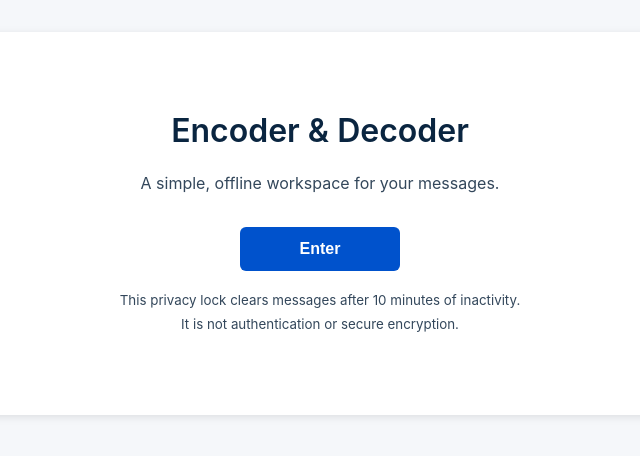
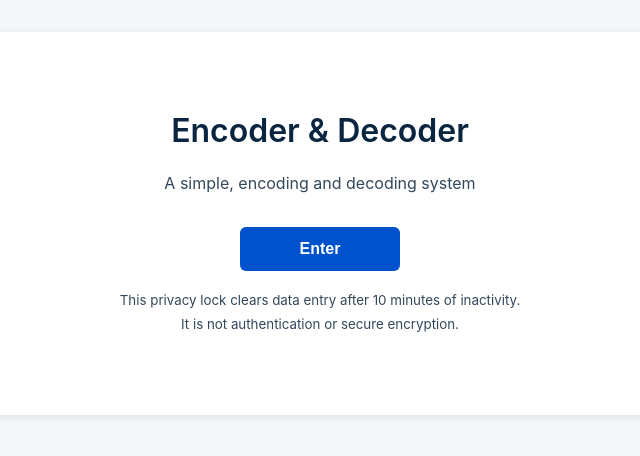
Before and after one commit to lexusitaliano/Encoder_Decoder, a plain HTML site: page index.html in a window 1280 px wide. Shown: the full height of the page, 320-960 px from the left. Drawn offline with Linux system fonts and the light colour scheme.

Commit message:
Update landing page text and remove logout notice

```diff
--- a/index.html
+++ b/index.html
@@ -192,9 +192,9 @@
 
   <section id="landing" class="container landing" aria-labelledby="landingTitle">
     <h1 id="landingTitle">Encoder &amp; Decoder</h1>
-    <p>A simple, offline workspace for your messages.</p>
+    <p>A simple, encoding and decoding system</p>
     <button id="enterButton" type="button">Enter</button>
-    <p><small>This privacy lock clears messages after 10 minutes of inactivity.<br>It is not authentication or secure encryption.</small></p>
+    <p><small>This privacy lock clears data entry after 10 minutes of inactivity.<br>It is not authentication or secure encryption.</small></p>
   </section>
   <p id="sessionNotice" role="status" aria-live="polite" aria-atomic="true"></p>
   <main id="application" hidden inert>
@@ -421,7 +421,7 @@
       landing.hidden = false;
       notice.textContent = expired
         ? 'Session expired due to inactivity. All messages have been cleared.'
-        : 'Logged out. All messages have been cleared.';
+        : '';
       if (moveFocus) document.getElementById('enterButton').focus();
     }
 
```
